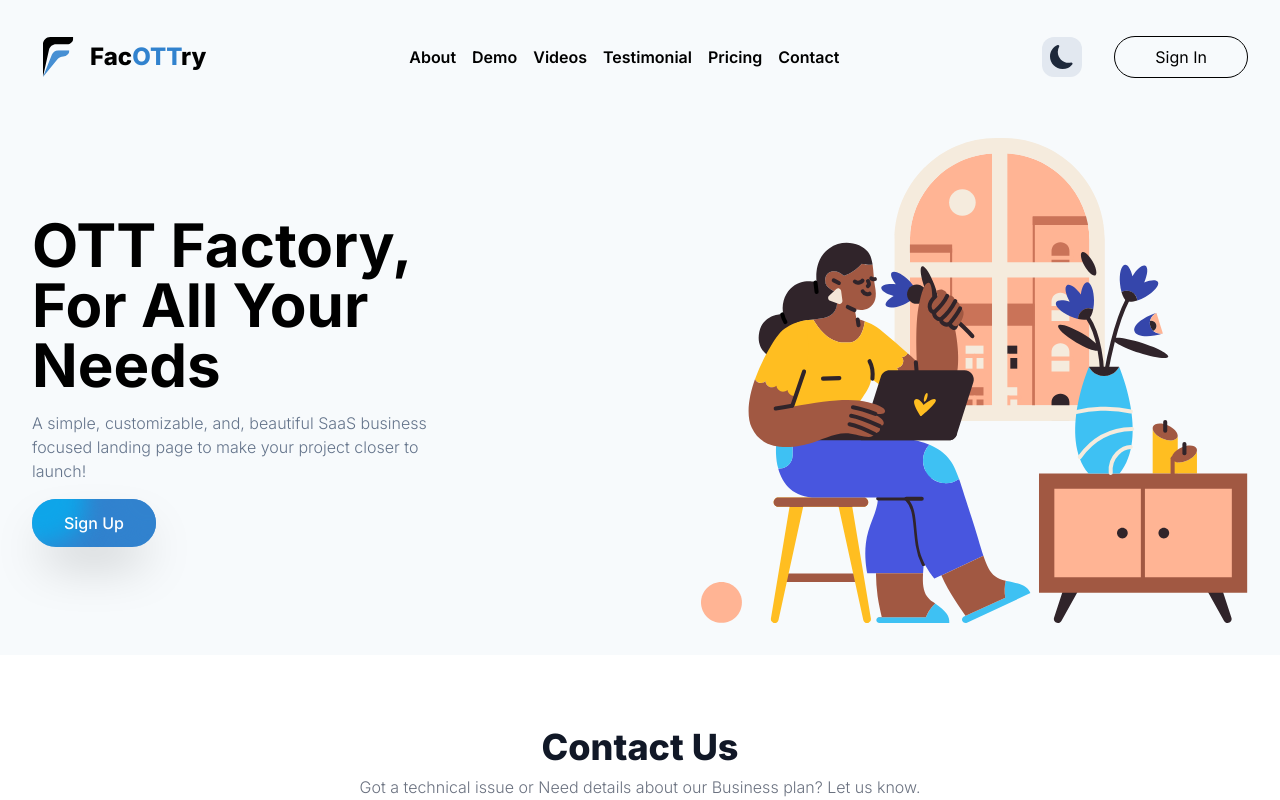
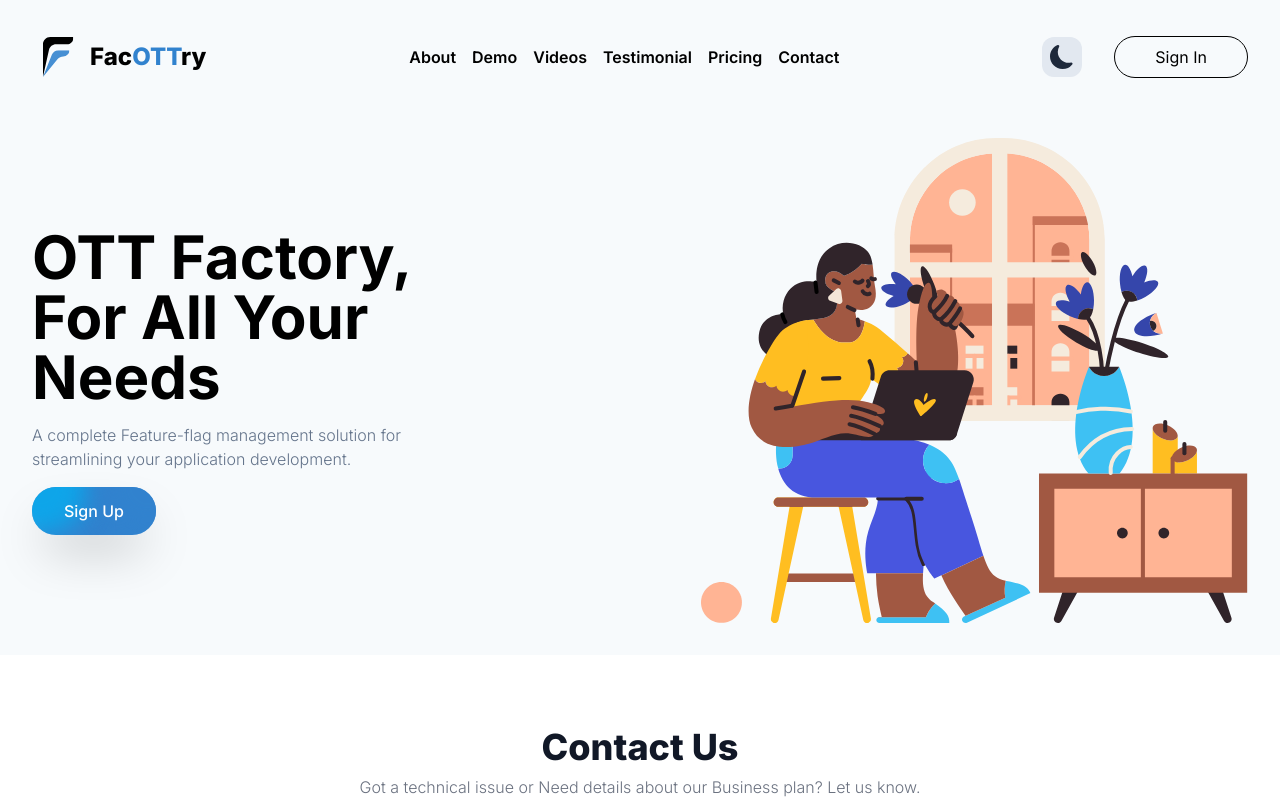
Before and after one commit to facottryDev/facottry, a Next.js app in the folder client/: page / in a window 1280 px wide. Shown: the top 800 px of the page. Built offline with nearby package versions, Linux system fonts and the light colour scheme; no server answers.

Commit message:
Update Hero.tsx

```diff
--- a/client/src/components/landing/Hero.tsx
+++ b/client/src/components/landing/Hero.tsx
@@ -15,7 +15,7 @@ export const Hero = ({ isLoggedin }: { isLoggedin: boolean }) => {
 
         </h1>
         <p className="text-body dark:text-slate-300 font-light text-slate-500">
-          A simple, customizable, and, beautiful SaaS business focused landing page to make your project closer to launch!
+          A complete Feature-flag management solution for streamlining your application development.
         </p>
 
         {/* Button */}
```
